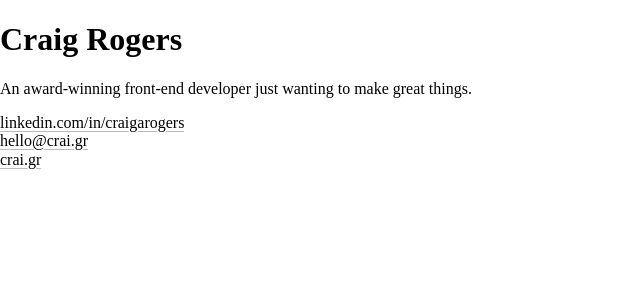
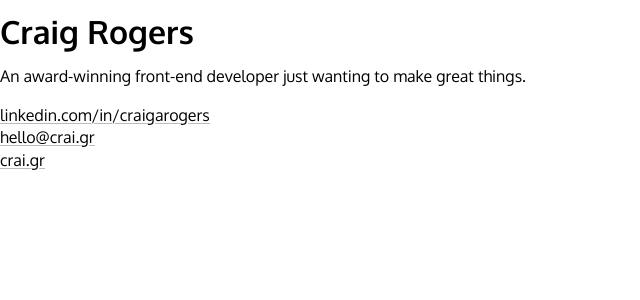
Before and after one commit to twentyrogersc/crai.gr, a Next.js app: page / in a window 1280 px wide. Shown: the top 300 px of the page, without its empty margins (0-640 px from the left). Built offline with nearby package versions, Linux system fonts and the light colour scheme.

Commit message:
Added default font to document.

```diff
--- a/pages/_document.js
+++ b/pages/_document.js
@@ -1,8 +1,19 @@
 import { normalize } from 'polished'
 import NextDocument, { Head, Main, NextScript } from 'next/document'
-import { ServerStyleSheet, injectGlobal } from 'styled-components'
+import styled, { ServerStyleSheet, injectGlobal } from 'styled-components'
 
-injectGlobal`${normalize()}`
+injectGlobal`
+  ${normalize()}
+
+  *, *:before, *:after {
+    box-sizing: border-box;
+  }
+`
+
+const HTML = styled.html`
+  font: 400 1em/1.4em 'Oxygen', sans-serif;
+  -webkit-font-smoothing: antialiased;
+`
 
 export default class Document extends NextDocument {
   static getInitialProps({ renderPage }) {
@@ -14,9 +25,10 @@ export default class Document extends NextDocument {
 
   render() {
     return (
-      <html>
+      <HTML>
         <Head>
           <title>Craig Rogers</title>
+          <link href="https://fonts.googleapis.com/css?family=Oxygen:400,700" rel="stylesheet" />
           {this.props.styleTags}
         </Head>
         <body>
@@ -28,7 +40,7 @@ export default class Document extends NextDocument {
             }}
           />
         </body>
-      </html>
+      </HTML>
     )
   }
 }
```
